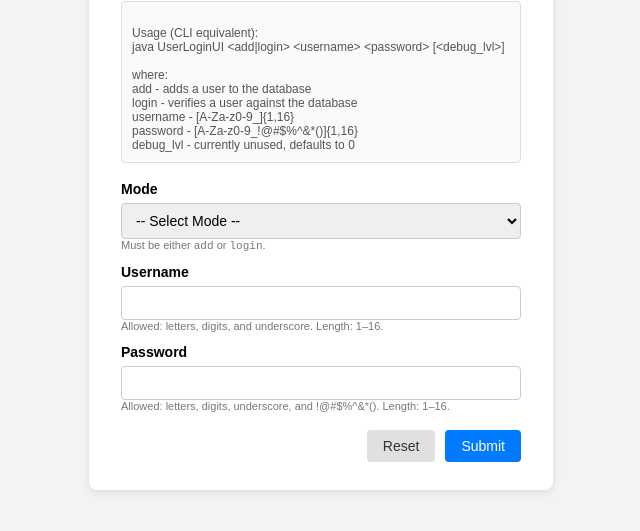
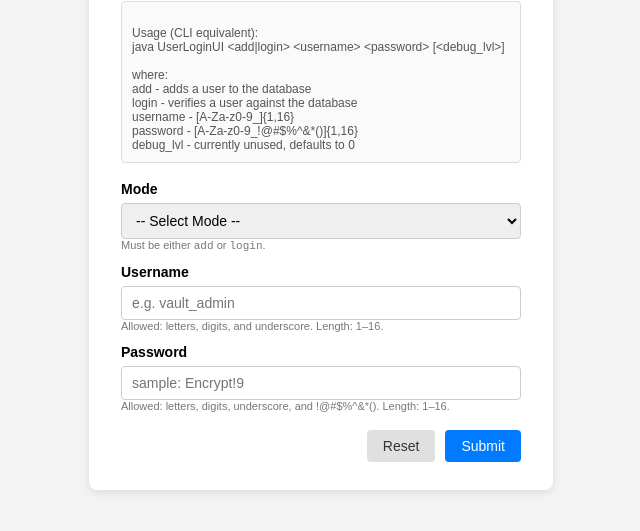
Before and after one commit to IsaacHager/CS331_Project_Password-Vault, a plain HTML site: page index.html in a window 1280 px wide. Shown: the part 111-642 px from the top of the page, without its empty margins (319-959 px from the left). Drawn offline with Linux system fonts and the light colour scheme.

Commit message:
Added placeholders to input boxes

```diff
--- a/index.html
+++ b/index.html
@@ -125,6 +125,7 @@
                 type="text"
                 id="username"
                 name="username"
+                placeholder="e.g. vault_admin"
                 required
                 minlength="1"
                 maxlength="16"
@@ -138,6 +139,7 @@
                 type="password"
                 id="password"
                 name="password"
+                placeholder="sample: Encrypt!9"
                 required
                 minlength="1"
                 maxlength="16"
```
